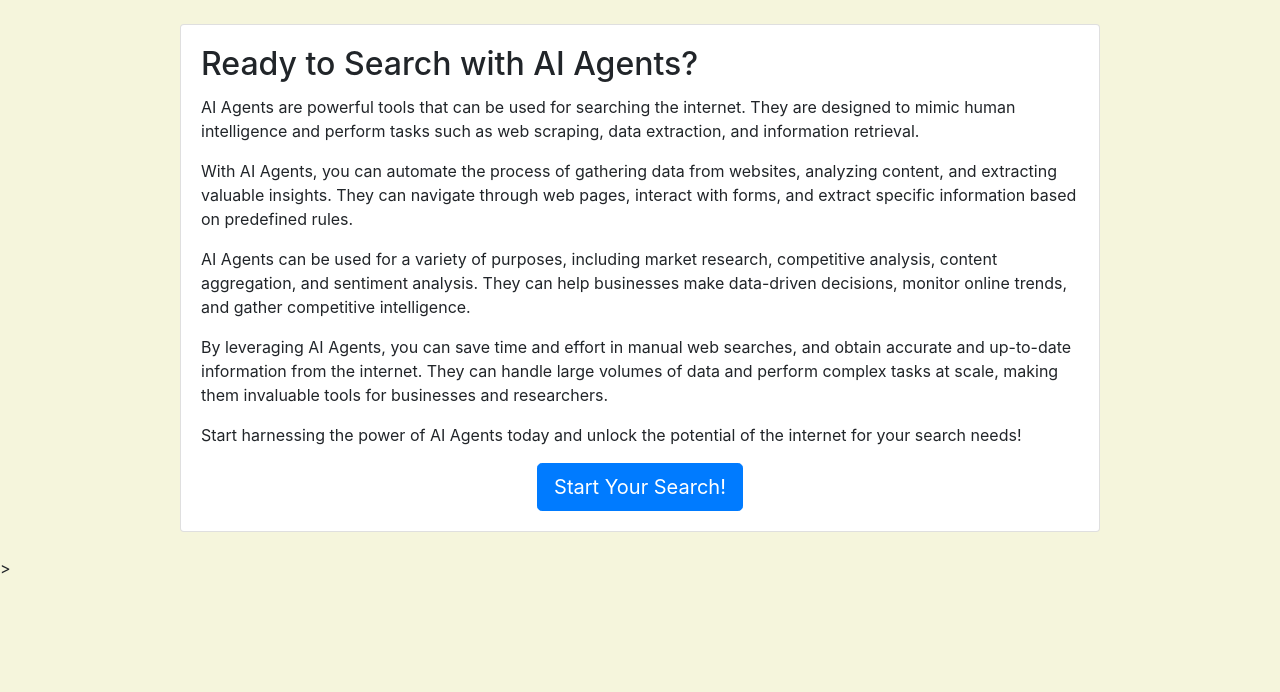
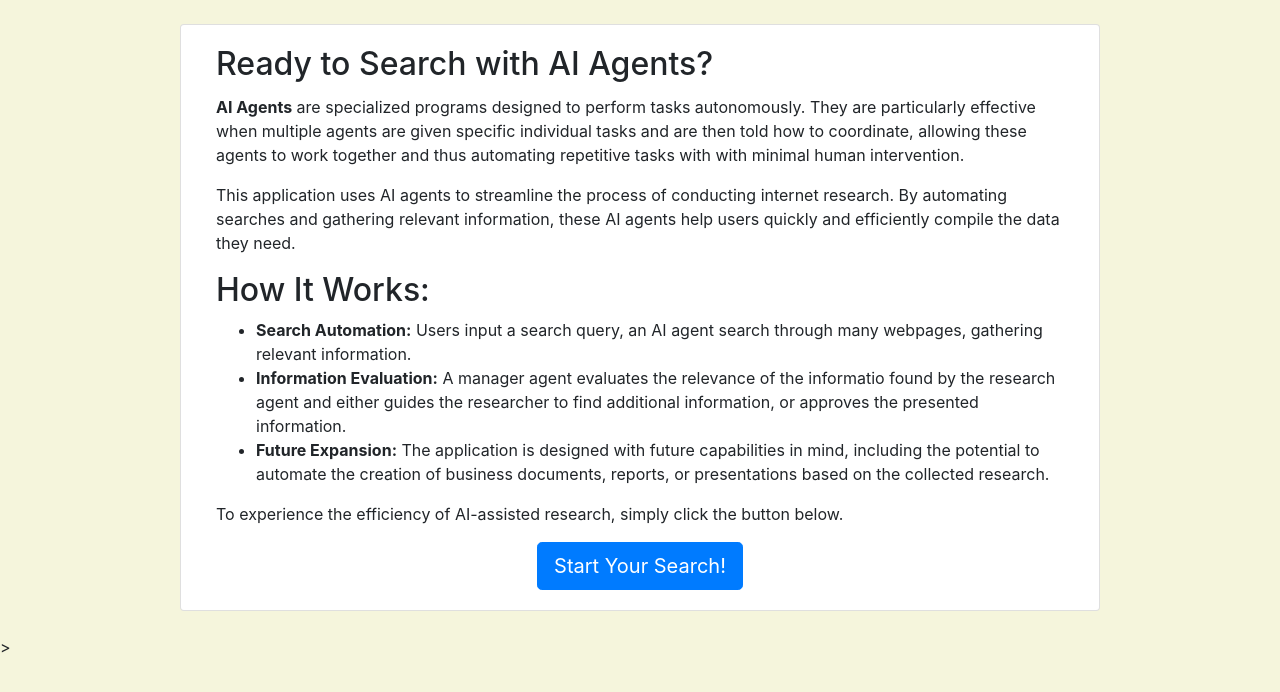
Before and after one commit to Kevin-Rush/agent_search_djproject, a Django app: page / in a window 1280 px wide. Shown: the part 56-748 px from the top of the page. Run offline with Django 3.2, Linux system fonts and the light colour scheme; some libraries are stand-ins or nearby versions.

Commit message:
new copy writing and slight formatting changes

```diff
--- a/mysite/templates/home.html
+++ b/mysite/templates/home.html
@@ -1,13 +1,25 @@
 {% extends 'base.html' %}
 
 {% block content %}
-  <h2 class="card-title">Ready to Search with AI Agents?</h2>
-  <!-- AI generated info text -->
-  <p>AI Agents are powerful tools that can be used for searching the internet. They are designed to mimic human intelligence and perform tasks such as web scraping, data extraction, and information retrieval.</p>
-  <p>With AI Agents, you can automate the process of gathering data from websites, analyzing content, and extracting valuable insights. They can navigate through web pages, interact with forms, and extract specific information based on predefined rules.</p>
-  <p>AI Agents can be used for a variety of purposes, including market research, competitive analysis, content aggregation, and sentiment analysis. They can help businesses make data-driven decisions, monitor online trends, and gather competitive intelligence.</p>
-  <p>By leveraging AI Agents, you can save time and effort in manual web searches, and obtain accurate and up-to-date information from the internet. They can handle large volumes of data and perform complex tasks at scale, making them invaluable tools for businesses and researchers.</p>
-  <p>Start harnessing the power of AI Agents today and unlock the potential of the internet for your search needs!</p>
+
+  <div class="container">
+    <h2 class="card-title">Ready to Search with AI Agents?</h2>
+
+    <p><strong>AI Agents</strong> are specialized programs designed to perform tasks autonomously. They are particularly effective when multiple agents are given specific individual tasks and are then told how to coordinate, allowing these agents to work together and thus automating repetitive tasks with with minimal human intervention.</p>
+
+    <p>This application uses AI agents to streamline the process of conducting internet research. By automating searches and gathering relevant information, these AI agents help users quickly and efficiently compile the data they need.</p>
+
+    <h2>How It Works:</h2>
+    <ul>
+        <li><strong>Search Automation:</strong> Users input a search query, an AI agent search through many webpages, gathering relevant information.</li>
+        <li><strong>Information Evaluation:</strong> A manager agent evaluates the relevance of the informatio found by the research agent and either guides the researcher to find additional information, or approves the presented information.</li>
+        <li><strong>Future Expansion:</strong> The application is designed with future capabilities in mind, including the potential to automate the creation of business documents, reports, or presentations based on the collected research.</li>
+    </ul>
+
+    <div class="cta">
+        <p>To experience the efficiency of AI-assisted research, simply click the button below.</p>
+    </div>
+  </div>
 
   <div style="text-align: center;">
     <a href="/make_search" class="btn btn-primary btn-lg">Start Your Search!</a>
```
